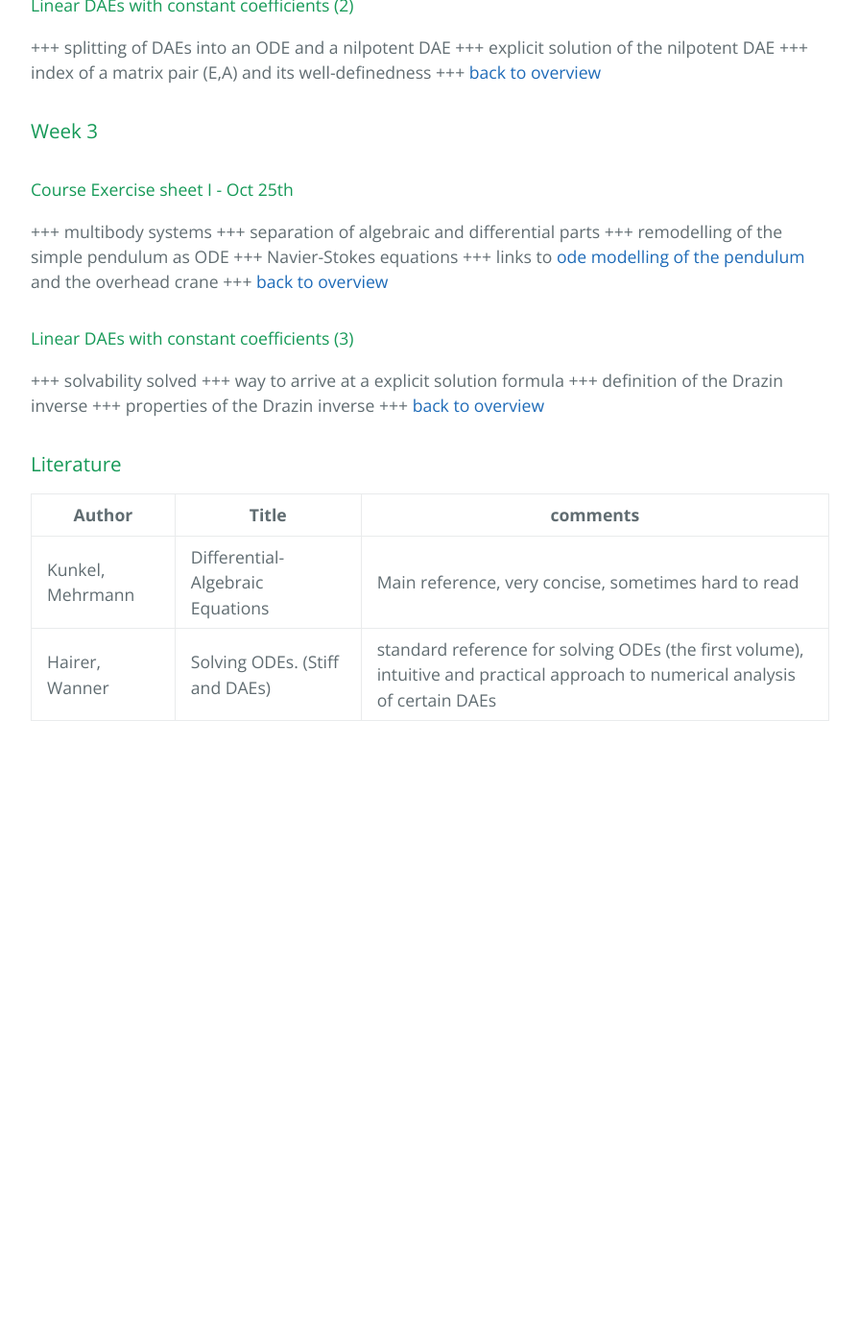
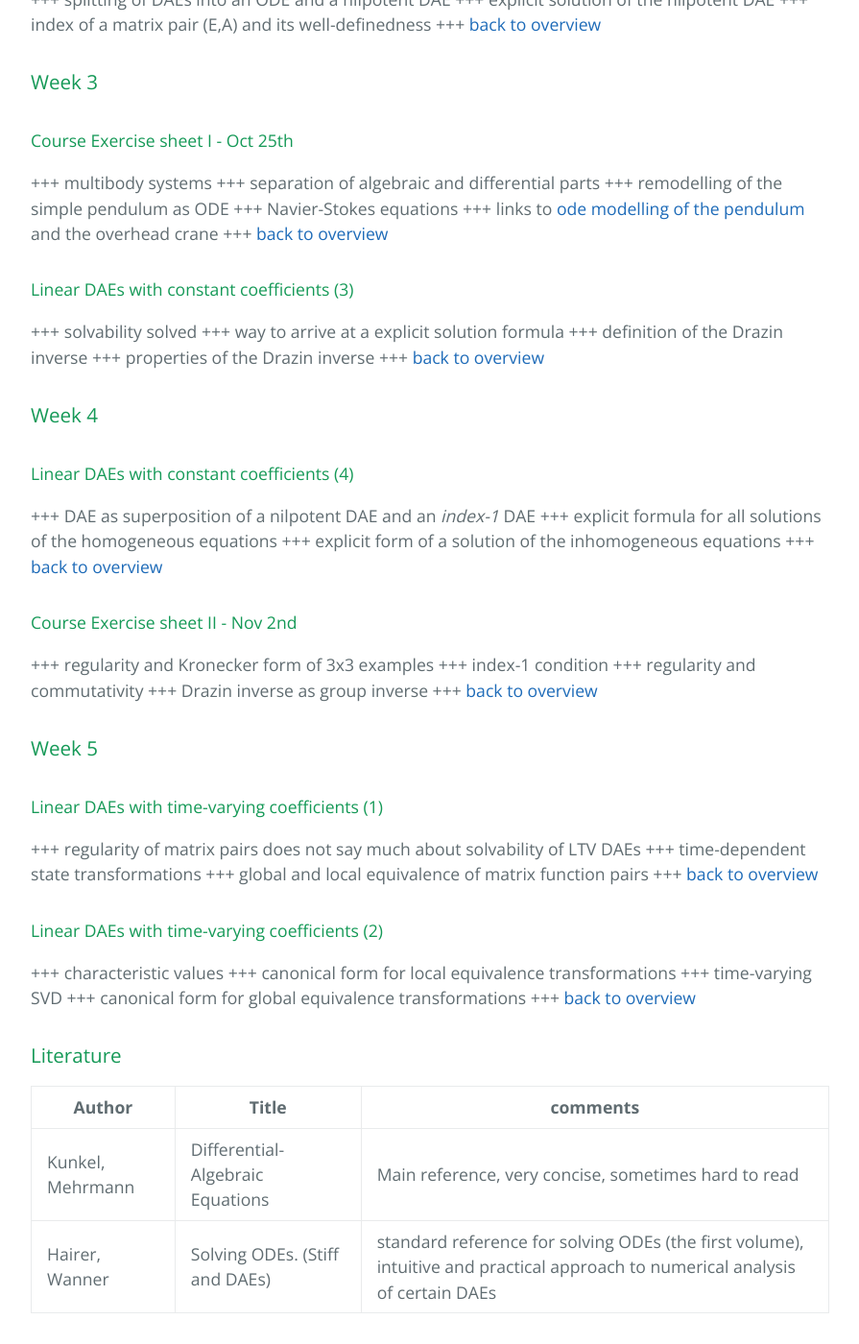
Before and after one commit to highlando/18-dae-course-ovgu, a Jekyll site: the page built from index.md, in a window 1280 px wide and 1400 px high, scrolled down 2515 px. Shown: the whole window at 96% size, without its empty margins (192-1087 px from the left). Built offline with Jekyll 4.4.1, drawn with Linux system fonts in a browser that asks for light colours; emoji names are drawn with the system emoji font; our own code applies the rules of GitHub Pages for plain Markdown files; before the commit the page ends 3298 px from its top, so only the background shows below that; some of the changed text lies outside the part shown.

Commit message:
upd and new exercise

```diff
--- a/index.md
+++ b/index.md
@@ -93,6 +92,25 @@ Consultation hours: Thursday 12:00-13:00 -- please make an appointment by email.
 #### Linear DAEs with constant coefficients (3)
 +++ solvability solved +++ way to arrive at a explicit solution formula +++ definition of the Drazin inverse +++ properties of the Drazin inverse +++ [back to overview](#overview)
 
+### Week 4
+
+#### Linear DAEs with constant coefficients (4)
+
++++ DAE as superposition of a nilpotent DAE and an *index-1* DAE +++ explicit formula for all solutions of the homogeneous equations +++ explicit form of a solution of the inhomogeneous equations +++ [back to overview](#overview)
+
+<h4 id="exerciseii"> Course Exercise sheet II - Nov 2nd </h4>
++++ regularity and Kronecker form of 3x3 examples +++ index-1 condition +++ regularity and commutativity +++ Drazin inverse as group inverse +++ [back to overview](#overview)
+
+### Week 5
+
+#### Linear DAEs with time-varying coefficients (1)
+
++++ regularity of matrix pairs does not say much about solvability of LTV DAEs +++ time-dependent state transformations +++ global and local equivalence of matrix function pairs +++ [back to overview](#overview)
+
+
+#### Linear DAEs with time-varying coefficients (2)
+
++++ characteristic values +++ canonical form for local equivalence transformations +++ time-varying SVD +++ canonical form for global equivalence transformations +++ [back to overview](#overview)
 
 ### Literature
 
```
Also changed, not shown: other parts of index.md (+1 -21 lines), 1 other file.
